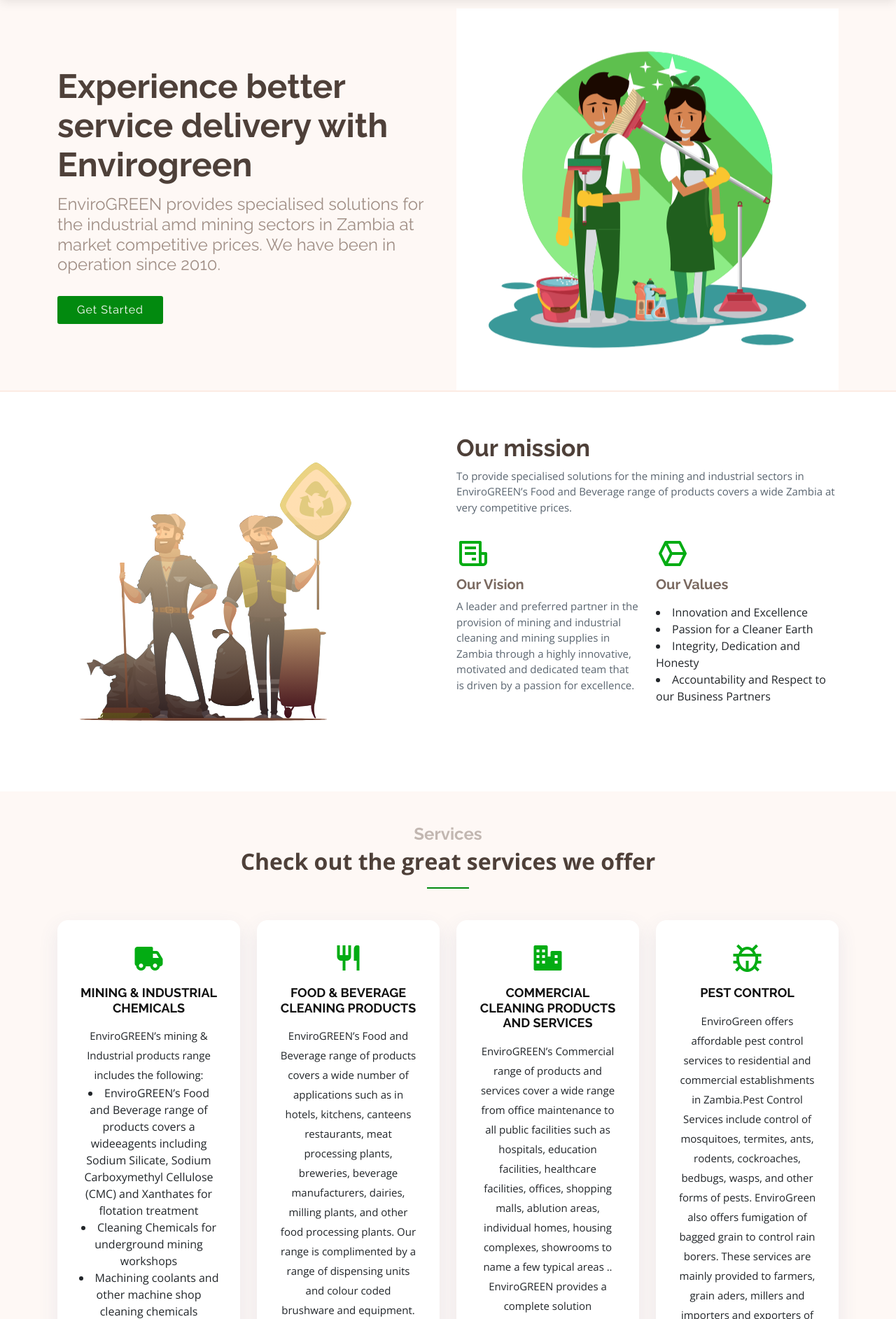
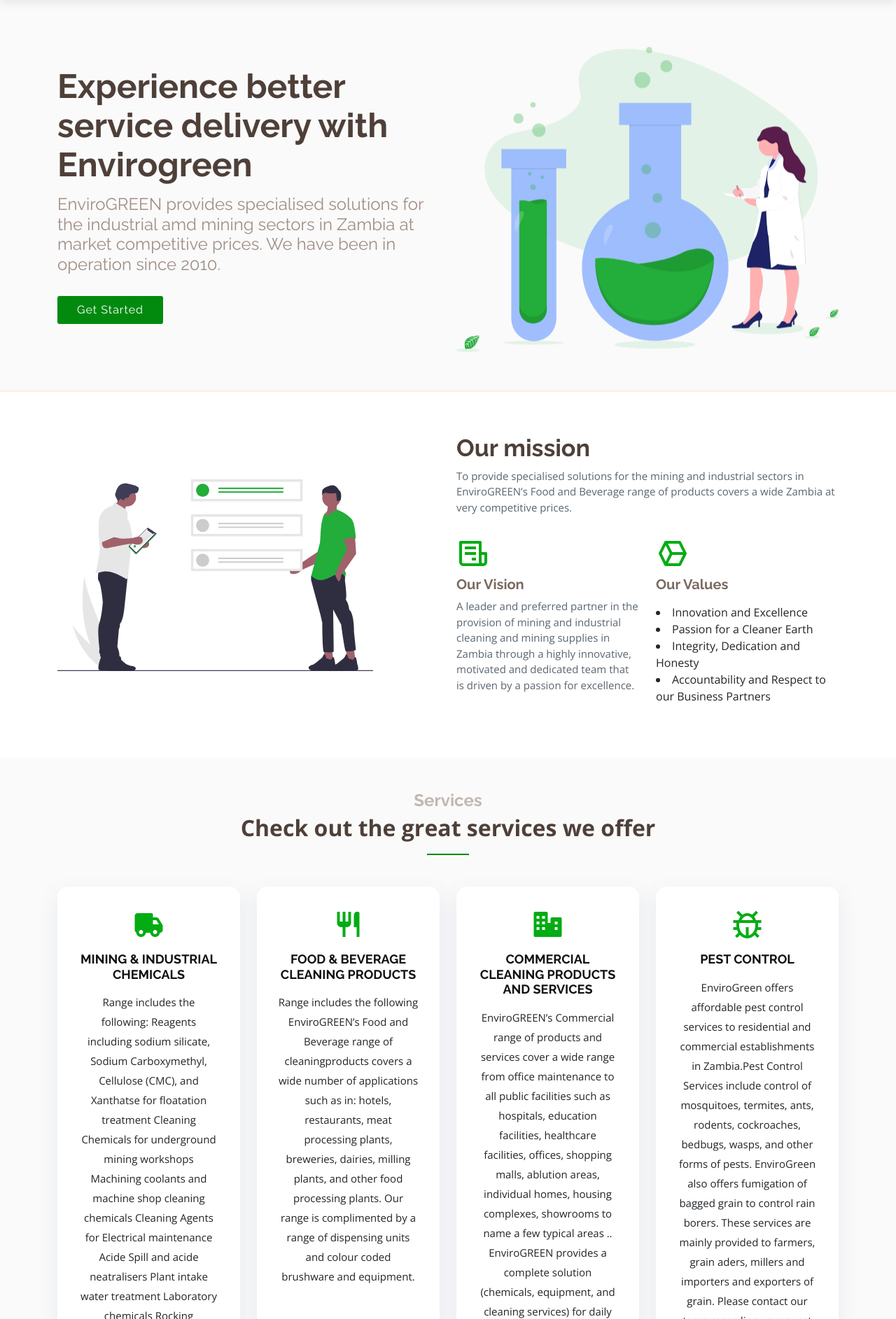
Before and after one commit to kraymmese/envirogreen, a PHP site: page / in a window 1280 px wide. Shown: the part 72-1957 px from the top of the page at 70% size. Run offline with PHP 8.4, Linux system fonts and the light colour scheme.

Commit message:
Production updates

```diff
--- a/assets/css/style.css
+++ b/assets/css/style.css
@@ -328,7 +328,7 @@
 #hero {
   width: 100%;
   height: 70vh;
-  background: #fef8f5;
+  background: #fafafa;
   border-bottom: 2px solid #fcebe3;
   margin: 72px 0 -72px 0;
 }
@@ -438,7 +438,7 @@
 }
 
 .section-bg {
-  background-color: #fef8f5;
+  background-color: #fafafa;
 }
 
 .section-title {
@@ -1171,12 +1171,12 @@
   padding: 0 0 30px 0;
   color: #212529;
   font-size: 14px;
-  background: #fef8f5;
+  background: #fafafa;
 }
 
 #footer .footer-newsletter {
   padding: 50px 0;
-  background: #fef8f5;
+  background: #fafafa;
   text-align: center;
   font-size: 15px;
 }
--- a/index.html
+++ b/index.html
@@ -140,13 +140,25 @@
             <div class="icon-box">
               <div class="icon"><i class="bx bxs-truck"></i></div>
               <h4 class="title"><a href="">MINING & INDUSTRIAL CHEMICALS </a></h4>
-              <p class="description">EnviroGREEN’s mining & Industrial products range includes the following:
+              <p class="description">Range includes the following:
 
-                <li>EnviroGREEN’s Food and Beverage range of products covers a wideeagents including Sodium Silicate, Sodium Carboxymethyl Cellulose (CMC) and Xanthates for flotation treatment</li>
-                <li>Cleaning Chemicals for underground mining workshops</li>
-                <li>Machining coolants and other machine shop cleaning chemicals</li>
-                <li>Cleaning Agents in Electrical maintenance</li>
+                Reagents including sodium silicate, Sodium Carboxymethyl, Cellulose (CMC), and Xanthatse for floatation treatment
 
+                Cleaning Chemicals for underground mining workshops
+
+                Machining coolants and machine shop cleaning chemicals
+
+                Cleaning Agents for Electrical maintenance
+
+                Acide Spill and acide neatralisers
+
+                Plant intake water treatment
+
+                Laboratory chemicals
+
+                Rocking Chemicals Such as Resin kits
+
+                Wastewater treatment and Soil regeneration chemicals
               </p>
             </div>
           </div>
@@ -155,12 +167,13 @@
             <div class="icon-box">
               <div class="icon"><i class="bx bx-restaurant"></i></div>
               <h4 class="title"><a href="">FOOD & BEVERAGE CLEANING PRODUCTS</a></h4>
-              <p class="description">
+              <p class="description"> Range includes the following
 
-                EnviroGREEN’s Food and Beverage range of products covers a wide
-                number of applications such as in hotels, kitchens, canteens
-                restaurants, meat processing plants, breweries, beverage
-                manufacturers, dairies, milling plants, and other food processing plants.
+                EnviroGREEN’s Food and Beverage range of cleaningproducts covers a wide
+                number of applications such as in:
+
+                hotels, restaurants, meat processing plants, breweries, dairies, milling plants, and other food processing plants.
+
                 Our range is complimented by a range of dispensing units and colour
                 coded brushware and equipment.
 
@@ -193,6 +206,29 @@
 
               </p>
 
+            </div>
+          </div>
+
+          <div class="col-md-6 col-lg-3 d-flex align-items-stretch" data-aos="zoom-in" data-aos-delay="400">
+            <div class="icon-box">
+              <div class="icon"><i class="bx bx-bug"></i></div>
+              <h4 class="title"><a href="">PEST CONTROL</a></h4>
+              <p class="description">
+
+                EnviroGreen offers affordable pest control services to residential
+                and commercial establishments in Zambia.Pest Control Services
+                include control of mosquitoes, termites, ants, rodents,
+                cockroaches, bedbugs, wasps, and other forms of pests.
+                EnviroGreen also offers fumigation of bagged grain to control
+                rain borers. These services are mainly provided to farmers, grain
+                aders, millers and importers and exporters of grain.
+                Please contact our team regarding your exact requirements
+
+
+
+
+
+              </p>
             </div>
           </div>
 
```
Also changed, not shown: assets/img/about-img.svg, assets/img/about-img1.svg (added), assets/img/hero-img.svg.
